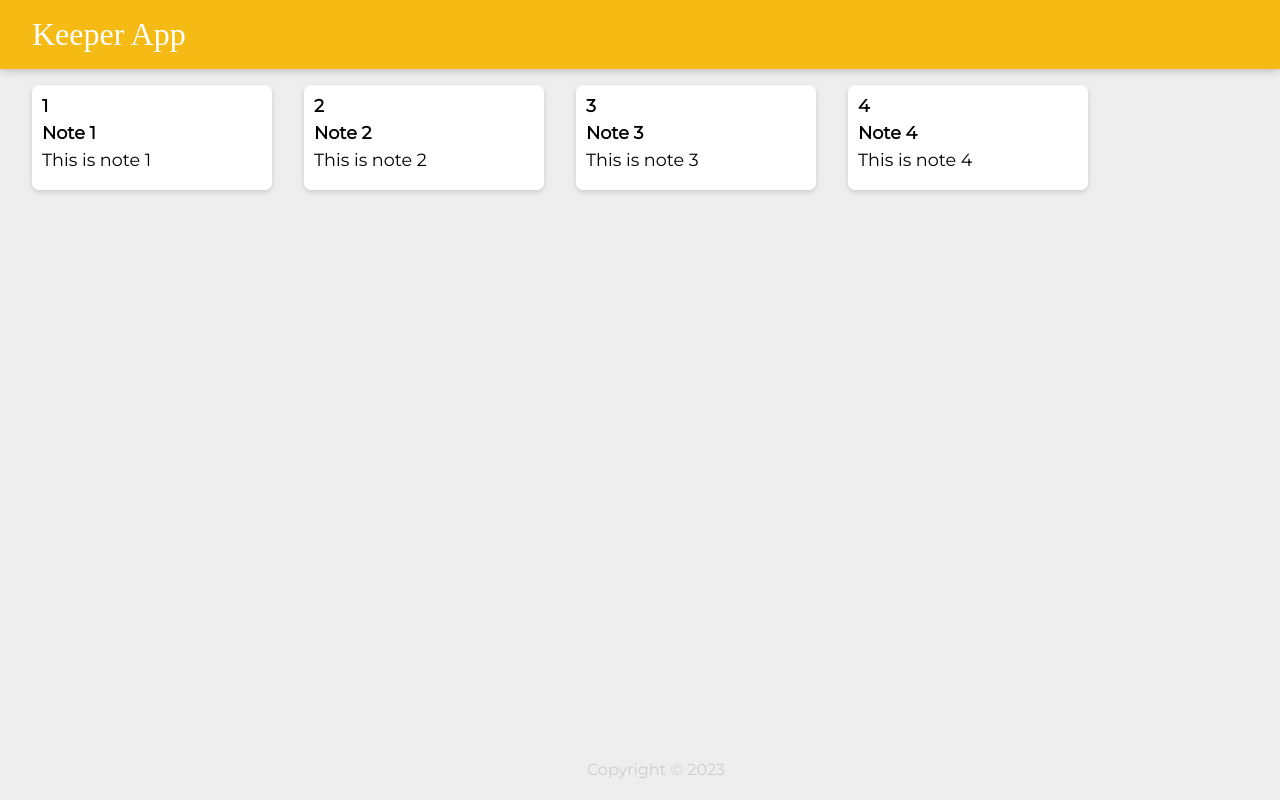
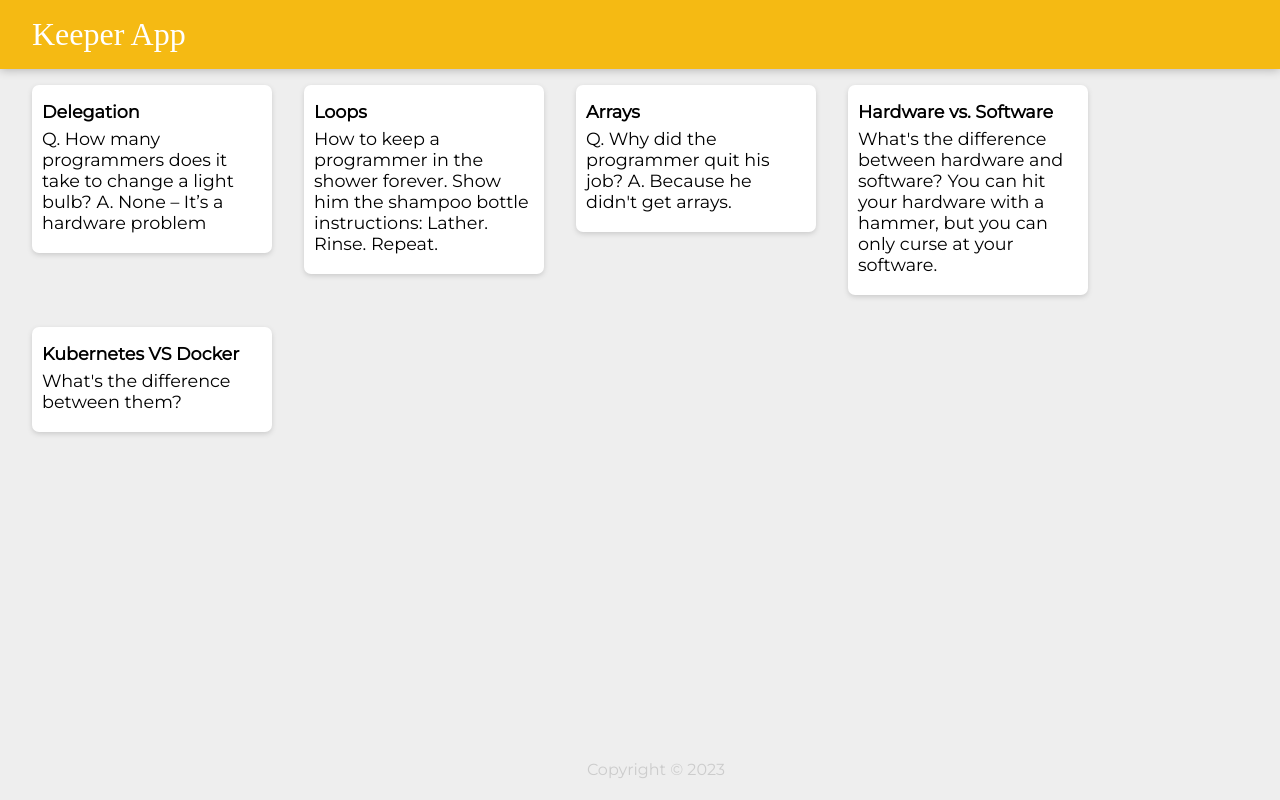
Before and after one commit to abdelilahdahdahi/Kenote, a React (Create React App) app: page / in a window 1280 px wide. Built offline with nearby package versions, Linux system fonts and the light colour scheme; a web font is replaced by a local one.

Commit message:
change 1

```diff
--- a/src/notes.js
+++ b/src/notes.js
@@ -1,24 +1,34 @@
 const notes = [
     {
-        id: 1,
-        title: "Note 1",
-        content: "This is note 1"
+        key: 1,
+        title: "Delegation",
+        content:
+        "Q. How many programmers does it take to change a light bulb? A. None – It’s a hardware problem"
     },
     {
-        id: 2,
-        title: "Note 2",
-        content: "This is note 2"
+        key: 2,
+        title: "Loops",
+        content:
+        "How to keep a programmer in the shower forever. Show him the shampoo bottle instructions: Lather. Rinse. Repeat."
     },
     {
-        id: 3,
-        title: "Note 3",
-        content: "This is note 3"
+        key: 3,
+        title: "Arrays",
+        content:
+          "Q. Why did the programmer quit his job? A. Because he didn't get arrays."
     },
     {
-        id: 4,
-        title: "Note 4",
-        content: "This is note 4"
+        key: 4,
+        title: "Hardware vs. Software",
+        content:
+          "What's the difference between hardware and software? You can hit your hardware with a hammer, but you can only curse at your software."
     },
+    {
+        key: 5,
+        title: "Kubernetes VS Docker",
+        content:
+          "What's the difference between them? "
+    }
 ];
 
 export default notes;
```
